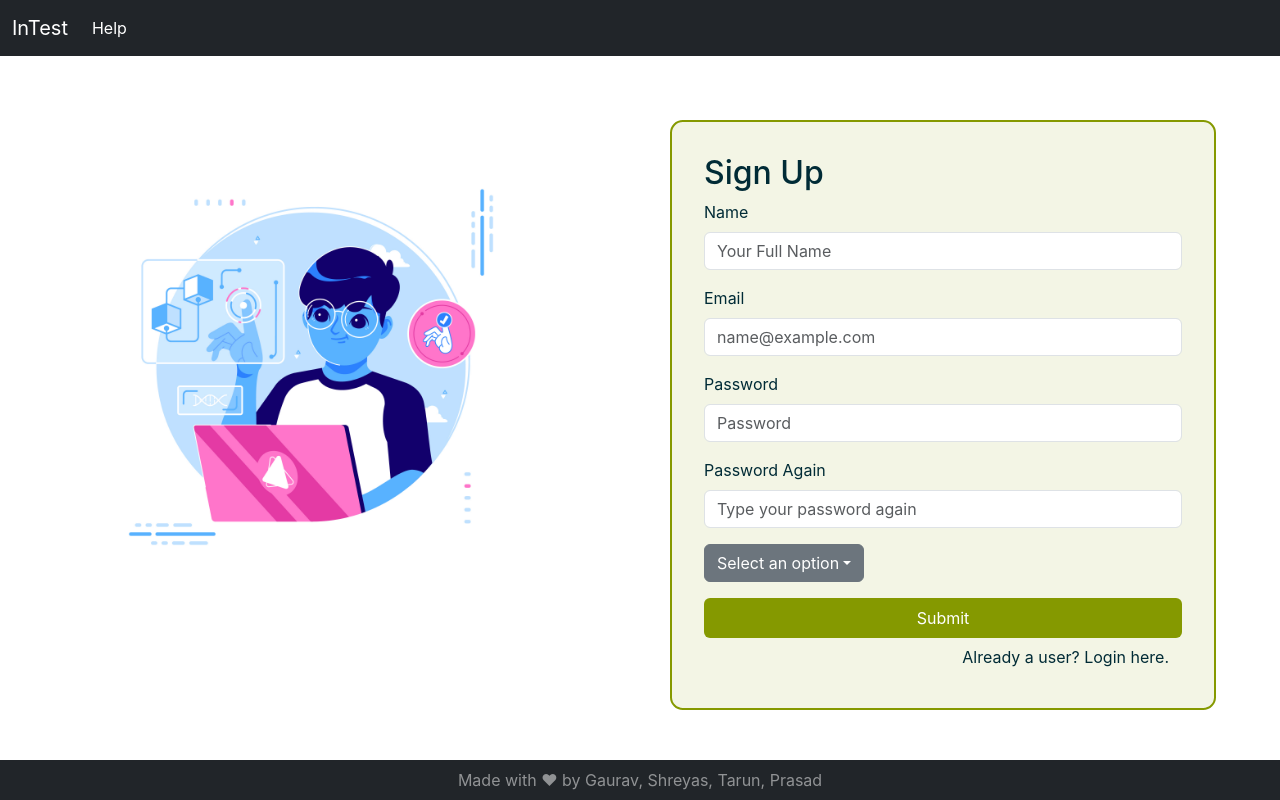
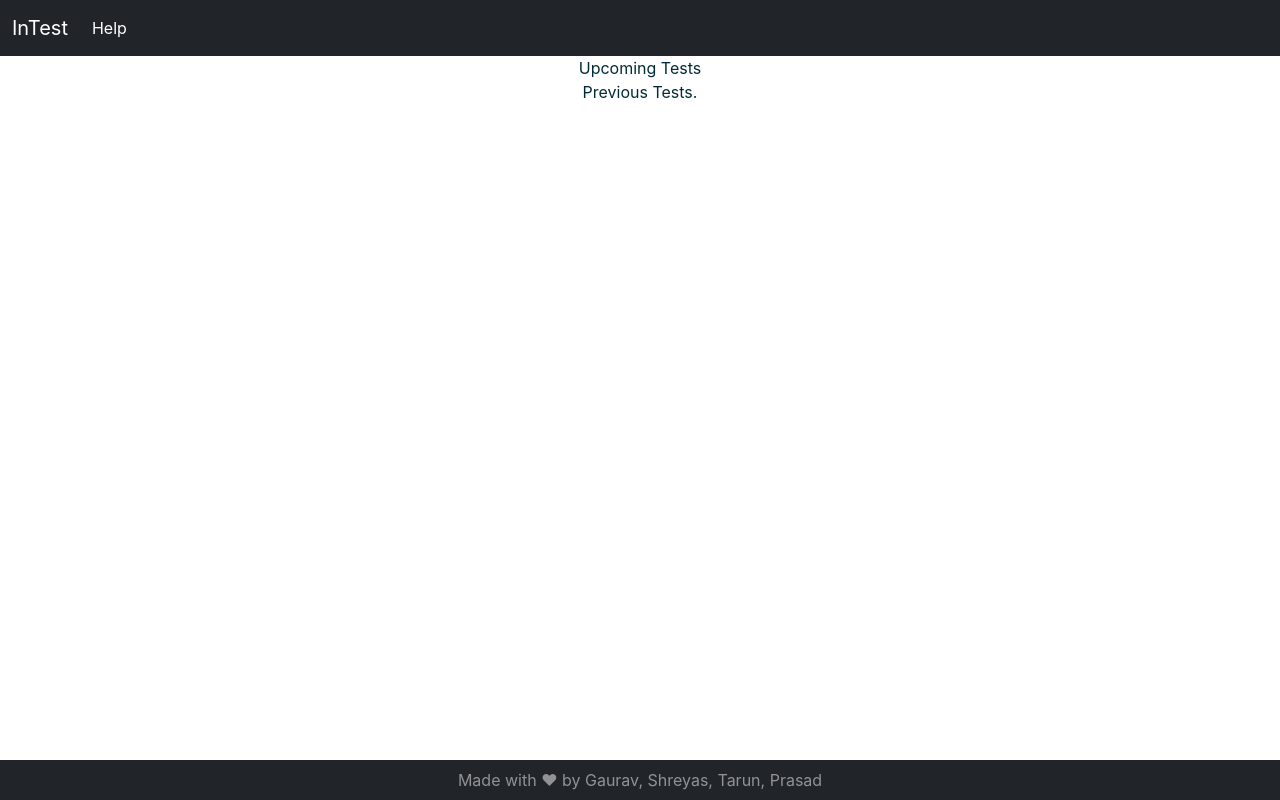
Before and after one commit to BTP-8th-SEM/BTP-frontend, a React (Create React App) app: page / in a window 1280 px wide. Built offline with nearby package versions, Linux system fonts and the light colour scheme.

Commit message:
create basic home for students and teachers along with upcoming and previous tests, add no data into these components

```diff
--- a/src/App.js
+++ b/src/App.js
@@ -3,6 +3,7 @@ import './App.css';
 import React, { useState } from 'react';
 import NavBar from './Components/NavBar';
 import Auth from './Components/Auth';
+import Home from './Components/Home';
 import Footer from './Components/Footer'
 
 function App() {
@@ -19,9 +20,10 @@ function App() {
 	return (
 		<div className="App">
 			<NavBar cb_handle_navbar = {handleNavBarCallBack} />
-			<Auth isLogin = {isLogin}
+			{/* <Auth isLogin = {isLogin}
 				  cb_handle_login_state = {handleLoginStateCallBack}
-			/>
+			/> */}
+			<Home />
 			<Footer />
 		</div>
 	);
--- /dev/null
+++ b/src/Components/Home.js
@@ -0,0 +1,17 @@
+import PreTests from "./PreTests.js";
+import UpTests from "./UpTests"
+import "./../Styles/home.css"
+const Home = () => {
+    return (
+        <div className="home">
+            <div className="homeChild">
+                <UpTests/>
+            </div>
+
+            <div className="homeChild">
+                <PreTests/>
+            </div>
+        </div>
+    );
+}
+export default Home;
--- /dev/null
+++ b/src/Components/PreTests.js
@@ -0,0 +1,9 @@
+const PreviousTests = () => {
+    return (
+        <div>
+            Previous Tests.
+        </div>
+    );
+}
+
+export default PreviousTests;
--- /dev/null
+++ b/src/Components/UpTests.js
@@ -0,0 +1,9 @@
+const UpTests = () => {
+    return (
+        <div>
+            Upcoming Tests
+        </div>
+    );
+}
+
+export default UpTests;
--- /dev/null
+++ b/src/Styles/home.css
@@ -0,0 +1,6 @@
+.home {
+    display:flex;
+    flex-direction: column;
+    justify-content: flex-start;
+    align-items: center;
+}
```
